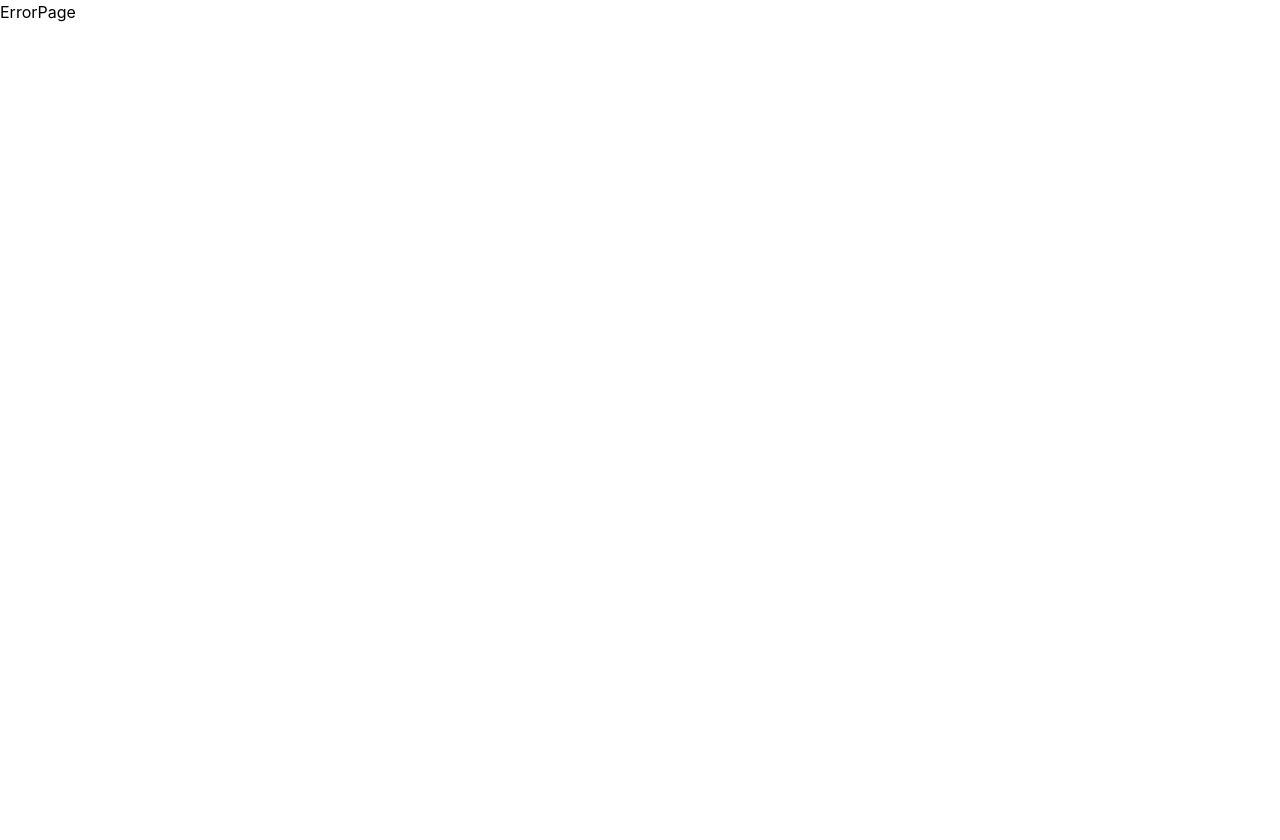
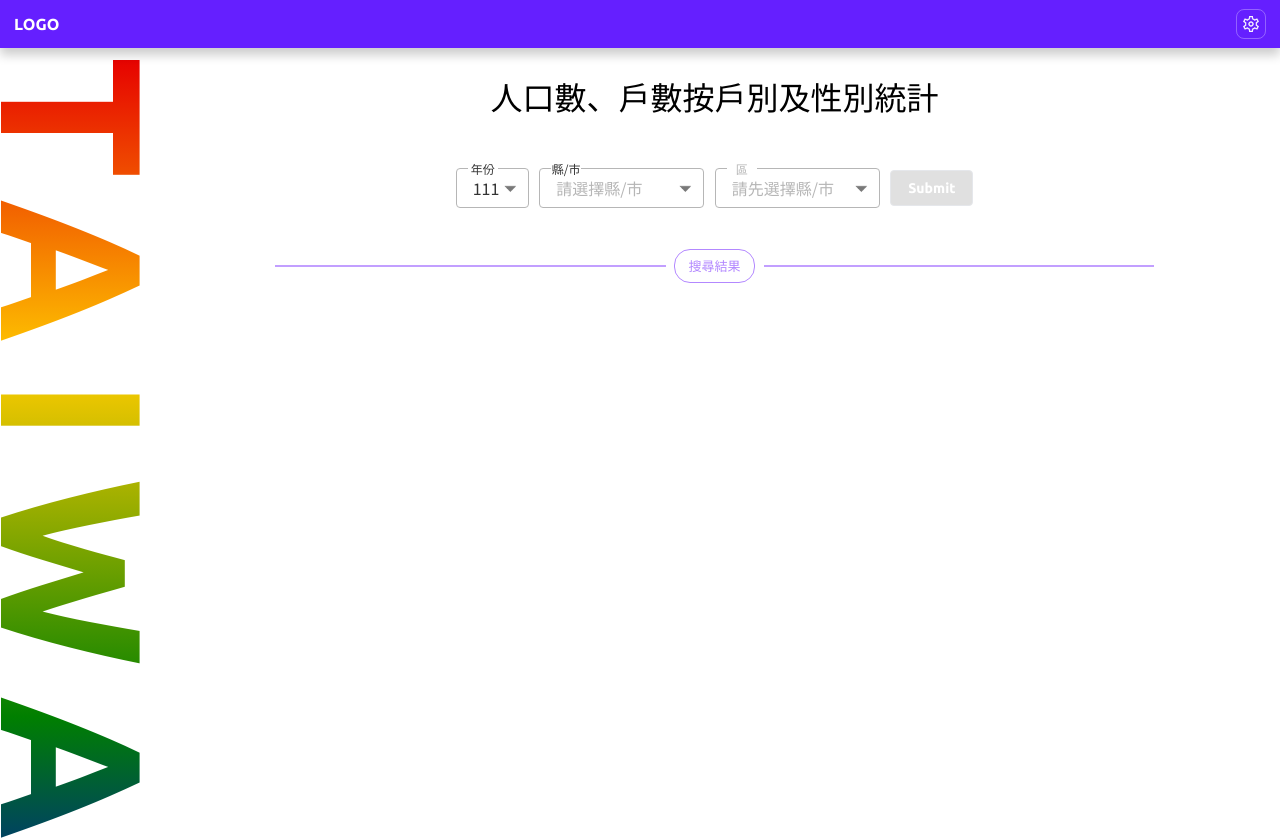
Before and after one commit to kenny02238/HighChart-project, a React (Create React App) app: page / in a window 1280 px wide. Shown: the top 840 px of the page. Before the commit the page ends 800 px from the top, so only its background shows below. Built offline with nearby package versions, Linux system fonts and the light colour scheme; no server answers.

Commit message:
fix: 測試codeSandBox

```diff
--- a/src/App.tsx
+++ b/src/App.tsx
@@ -11,8 +11,8 @@ function App() {
         <DropDownProvider>
           <Routes>
             <Route path="*" element={<ErrorPage />} />
-            <Route path="/bigdata-pretest" element={<HomePage />} />
-            <Route path="/bigdata-pretest/:year/:county/:district" element={<DataPage />} />
+            <Route path="/" element={<HomePage />} />
+            <Route path="/:year/:county/:district" element={<DataPage />} />
           </Routes>
         </DropDownProvider>
       </ChartProvider>
```
